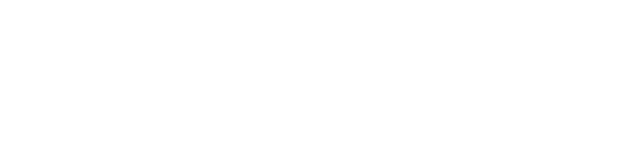
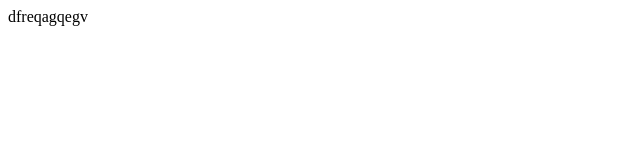
Before and after one commit to andrejfras/spletna-stran, a plain HTML site: page index.html in a window 1280 px wide. Shown: the whole page, without its empty margins (0-640 px from the left). Drawn offline with Linux system fonts and the light colour scheme.

Commit message:
changed index.html

```diff
--- a/index.html
+++ b/index.html
@@ -1,2 +1,3 @@
 <body>
+dfreqagqegv
 </body>
```
